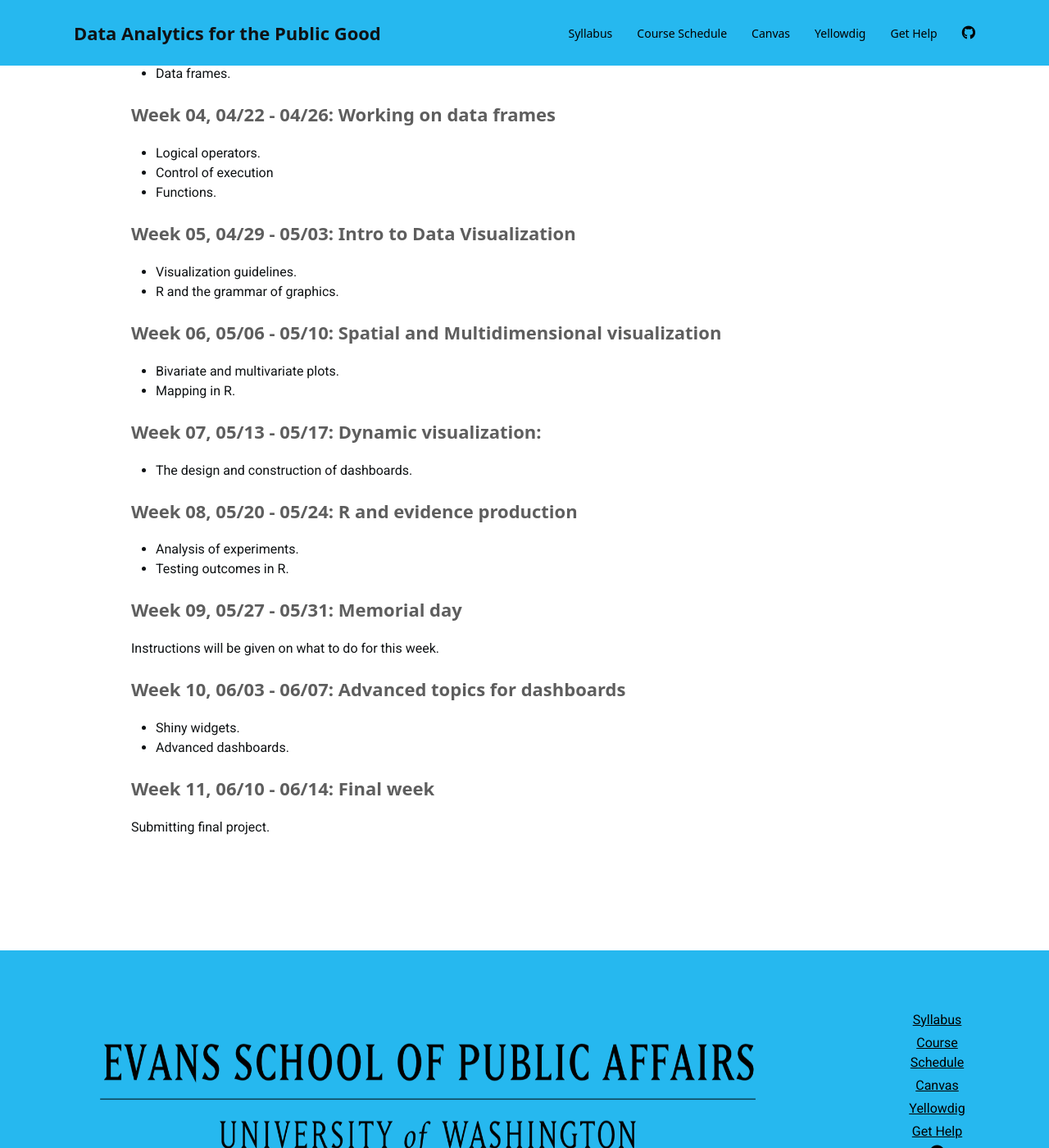
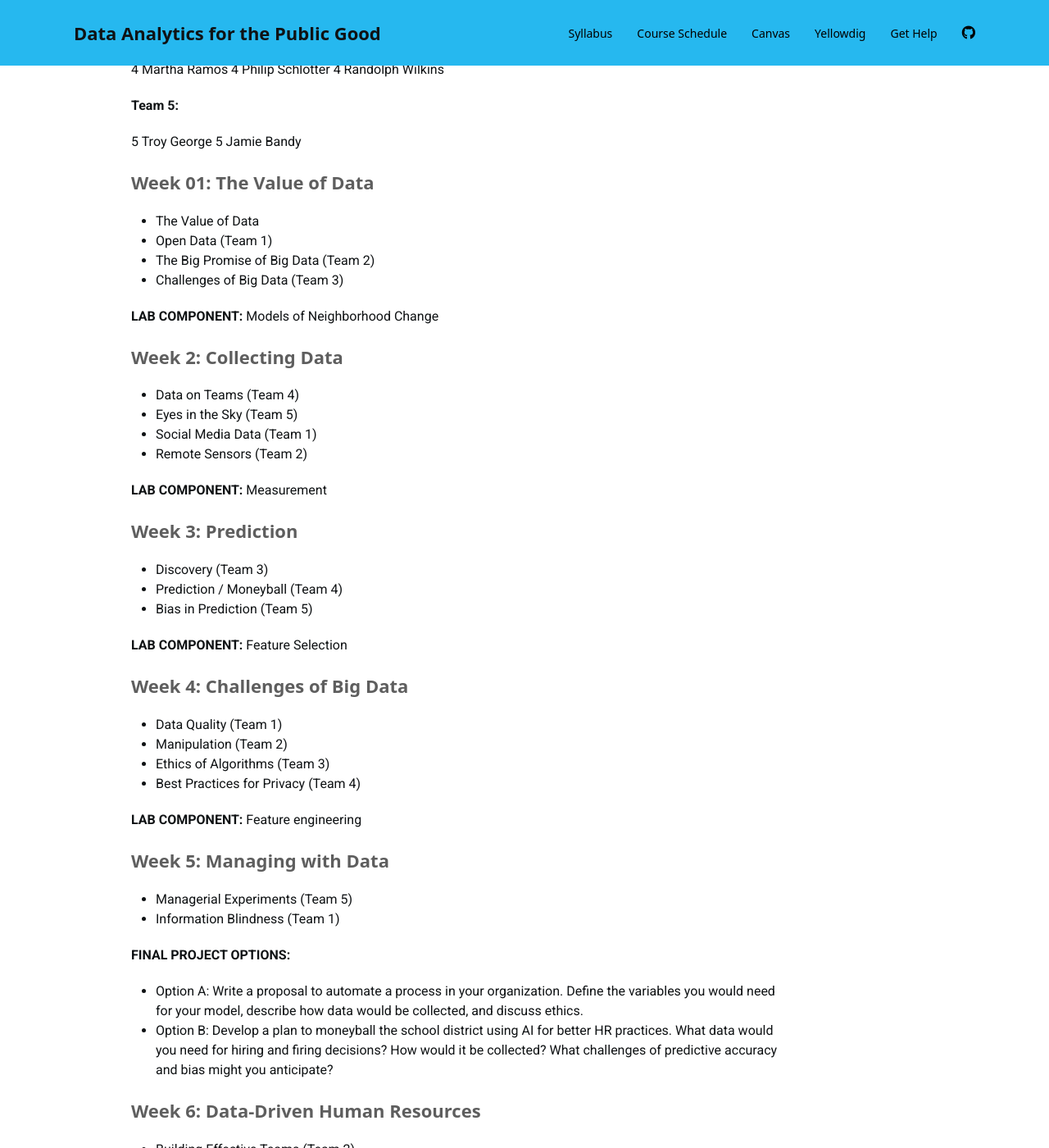
Before and after one commit to DS4PS/course-asu-paf-586-summer-2019, a Jekyll site: the page built from index.md, in a window 1280 px wide and 1400 px high, scrolled down 8385 px. Shown: the whole window at 82% size. Built offline with Jekyll 4.4.1, drawn with Linux system fonts in a browser that asks for light colours; nearby versions of some CDN libraries; a style sheet for code colours, icons or effects is not loaded; some of the changed text lies outside the part shown.

Commit message:
Update index.md

```diff
--- a/index.md
+++ b/index.md
@@ -231,67 +231,91 @@ http://ds4ps.org/ddm-textbook-summer-2019/
 The team is also responsible for writing a Yellowdig blog post on their readings and generate some discussion questions for classmates.
 
 
-### Week 01, 07/03 - 07/05:    Intro to R for performance
+### Groups
 
-* Introduction to Markdown, R, and R Studio
-* Uses of data in public management, reasons for doing experiments.
+**Team 1:**
+
+1	Robert Lott
+1	James Hogue
+1	Kirsten VanDeventer
+
+**Team 2:**
+
+2	Annie Ackroyd
+2	Victoria Adair
+2	Bret Petersen
+
+**Team 3:**
+
+3	Cody Lundell
+3	Christina Worden
+3	Daniel Gabiou
+
+**Team 4:**
+
+4	Martha Ramos
+4	Philip Schlotter
+4	Randolph Wilkins
+
+**Team 5:**
+
+5	Troy George
+5	Jamie Bandy
 
 
-### Week 02, 04/08 - 04/12:    R basic elements
 
-* Data types in R
-* Ways  of  collecting  data:  passive,  active,  administrative  intro  to  life  logging  and  semester project.
-* Design of Experiments.
+### Week 01:   The Value of Data
+
+* The Value of Data
+* Open Data (Team 1)
+* The Big Promise of Big Data (Team 2)
+* Challenges of Big Data (Team 3)
+
+**LAB COMPONENT:** Models of Neighborhood Change
 
 
-### Week 03, 04/15 - 04/19:    R Data structures
+### Week 2: Collecting Data
 
-* Lists.
-* Vectors.
-* Data frames.
+* Data on Teams (Team 4)
+* Eyes in the Sky (Team 5)
+* Social Media Data (Team 1)
+* Remote Sensors (Team 2)
+
+**LAB COMPONENT:** Measurement
 
 
-### Week 04, 04/22 - 04/26:    Working on data frames
 
-* Logical operators.
-* Control of execution
-* Functions.
+### Week 3: Prediction
+* Discovery (Team 3)
+* Prediction / Moneyball (Team 4)
+* Bias in Prediction (Team 5)
 
+**LAB COMPONENT:** Feature Selection
 
-### Week 05, 04/29 - 05/03:    Intro to Data Visualization
+### Week 4: Challenges of Big Data
 
-* Visualization guidelines.
-* R and the grammar of graphics.
+* Data Quality (Team 1)
+* Manipulation (Team 2)
+* Ethics of Algorithms (Team 3)
+* Best Practices for Privacy (Team 4)
 
+**LAB COMPONENT:** Feature engineering
 
-### Week 06, 05/06 - 05/10:    Spatial and Multidimensional visualization
+### Week 5: Managing with Data
 
-* Bivariate and multivariate plots.
-* Mapping in R.
+* Managerial Experiments (Team 5)
+* Information Blindness (Team 1)
 
+**FINAL PROJECT OPTIONS:**
 
-### Week 07, 05/13 - 05/17:    Dynamic visualization:
+* Option A: Write a proposal to automate a process in your organization. Define the variables you would need for your model, describe how data would be collected, and discuss ethics.
+* Option B: Develop a plan to moneyball the school district using AI for better HR practices. What data would you need for hiring and firing decisions? How would it be collected? What challenges of predictive accuracy and bias might you anticipate?
 
-* The design and construction of dashboards.
+### Week 6: Data-Driven Human Resources
 
+* Building Effective Teams (Team 2)
+* Incentivizing Teams (Team 3)
+* A Tale of Two Data-Driven Management Systems: Amazon and Zappos (Team 4)
+* A Tale of Two Data-Driven Management Systems: Amazon and Zappos (Team 5)
 
-### Week 08, 05/20 - 05/24:    R and evidence production
-
-* Analysis of experiments.
-* Testing outcomes in R.
-
-
-### Week 09, 05/27 - 05/31:    Memorial day
-
-Instructions will be given on what to do for this week.
-
-
-### Week 10, 06/03 - 06/07:    Advanced topics for dashboards
-
-* Shiny widgets.
-* Advanced dashboards.
-
-
-### Week 11, 06/10 - 06/14:    Final week
-
-Submitting final project.
+### August 13 - Final Project Due
```
